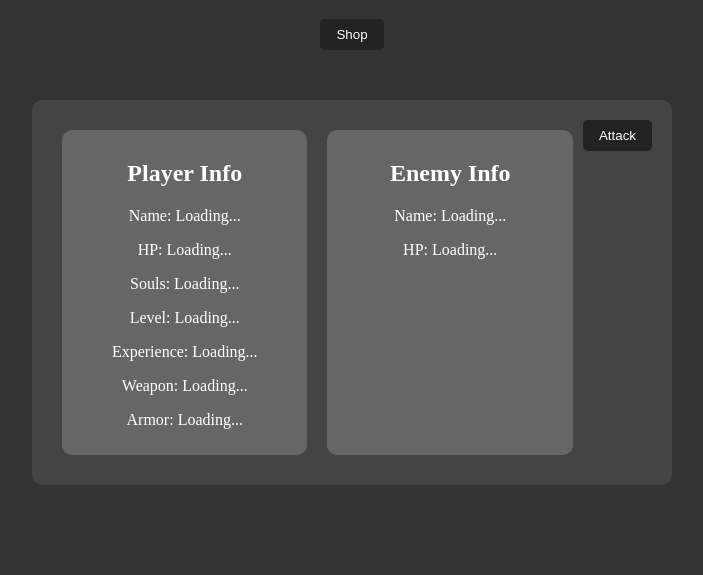
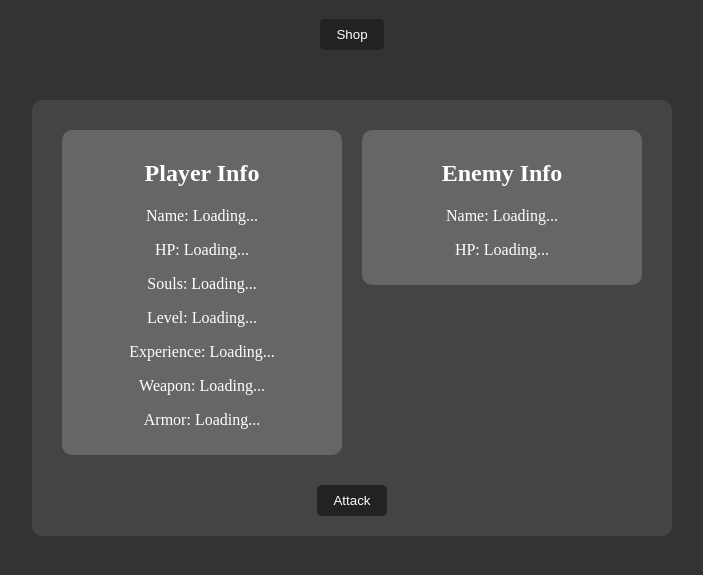
Before and after one commit to Sushioko/tinykinglanding, a plain HTML site: page tinytextRPG/index.html in a window 1280 px wide. Shown: the part 61-636 px from the top of the page, without its empty margins (288-991 px from the left). Drawn offline with Linux system fonts and the light colour scheme.

Commit message:
Update styles.css

```diff
--- a/tinytextRPG/styles.css
+++ b/tinytextRPG/styles.css
@@ -1,5 +1,3 @@
-/* Existing styles */
-
 body {
   font-family: "American Typewriter", serif;
   background-color: #333;
@@ -31,6 +29,7 @@ button:hover {
   display: flex;
   flex-wrap: wrap;
   justify-content: space-between;
+  align-items: flex-start; /* Align items to the start */
 }
 
 .info {
@@ -52,7 +51,6 @@ button:hover {
 }
 
 /* New styles for the shop modal */
-
 /* Shop Modal */
 .modal {
   display: none; /* Hidden by default */
@@ -88,3 +86,12 @@ button:hover {
   text-decoration: none;
   cursor: pointer;
 }
+
+/* New styles for buttons */
+#actions {
+  width: 100%;
+  margin-top: 20px;
+  display: flex;
+  justify-content: center;
+  align-items: center;
+}
```
